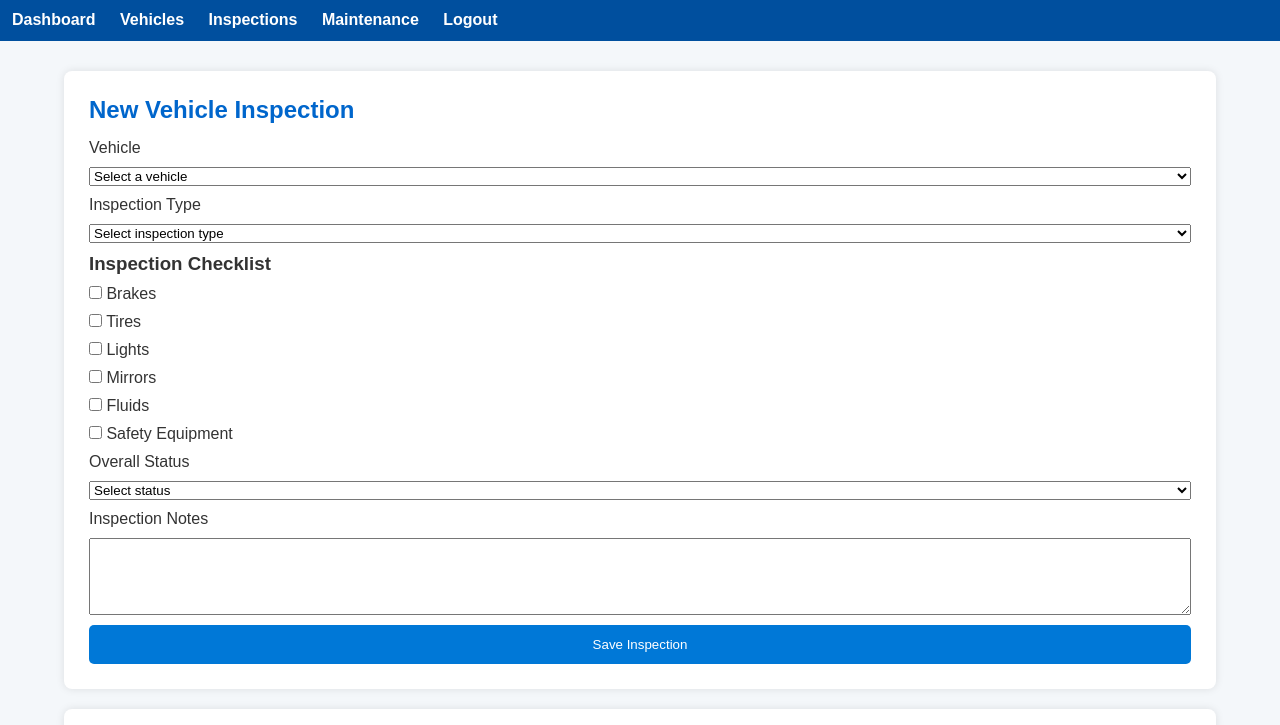
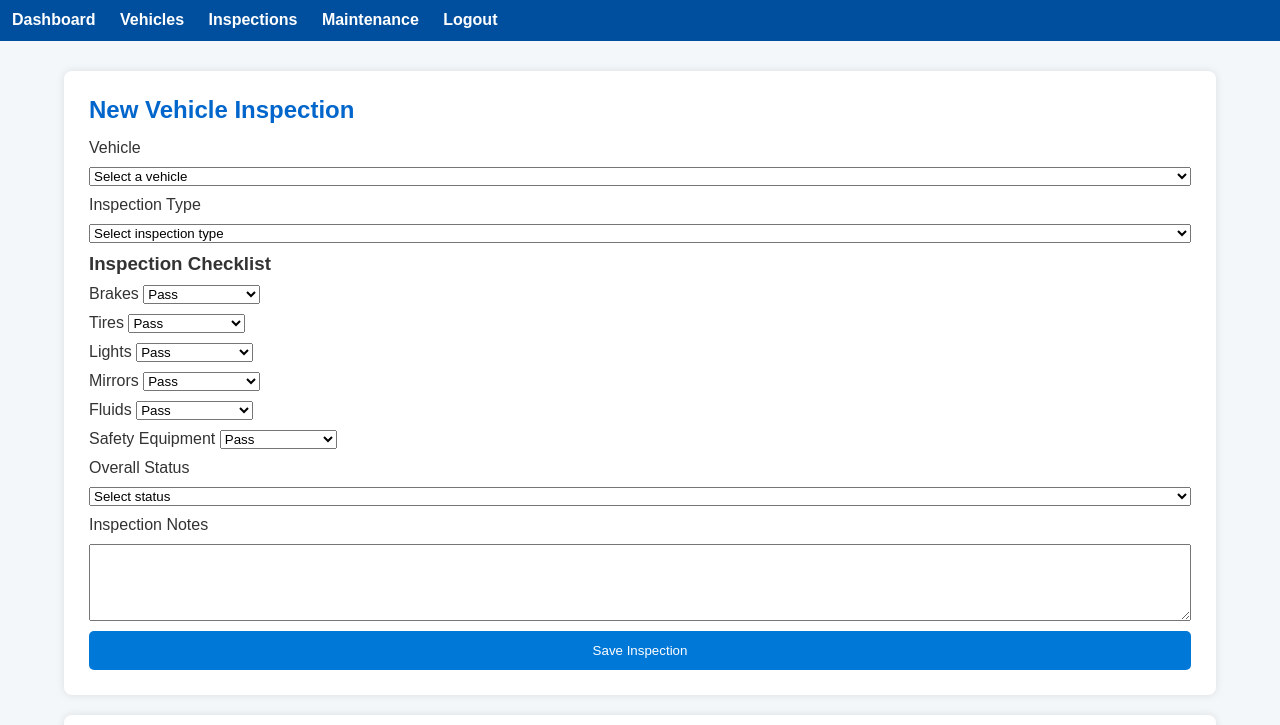
Before and after one commit to hillkrest-design/FleetCheck, a plain HTML site: page inspections.html in a window 1280 px wide. Shown: the part 75-800 px from the top of the page. Drawn offline with Linux system fonts and the light colour scheme.

Commit message:
Update inspections.html

```diff
--- a/inspections.html
+++ b/inspections.html
@@ -72,75 +72,76 @@
 
 <div class="inspection-item">
 
-                <label>
-                    <input
-                        type="checkbox"
-                        name="inspection"
-                        value="Brakes">
-                    Brakes
-                </label>
+    <label>Brakes</label>
+
+    <select class="inspection-result" data-item="Brakes">
+        <option value="Pass">Pass</option>
+        <option value="Needs Attention">Needs Attention</option>
+        <option value="Fail">Fail</option>
+    </select>
 
 </div>
 
 <div class="inspection-item">
 
-                <label>
-                    <input
-                        type="checkbox"
-                        name="inspection"
-                        value="Tires">
-                    Tires
-                </label>
+    <label>Tires</label>
+
+    <select class="inspection-result" data-item="Tires">
+        <option value="Pass">Pass</option>
+        <option value="Needs Attention">Needs Attention</option>
+        <option value="Fail">Fail</option>
+    </select>
 
 </div>
 
 <div class="inspection-item">
 
-                <label>
-                    <input
-                        type="checkbox"
-                        name="inspection"
-                        value="Lights">
-                    Lights
-                </label>
+    <label>Lights</label>
+
+    <select class="inspection-result" data-item="Lights">
+        <option value="Pass">Pass</option>
+        <option value="Needs Attention">Needs Attention</option>
+        <option value="Fail">Fail</option>
+    </select>
 
 </div>
 
 <div class="inspection-item">
 
-                <label>
-                    <input
-                        type="checkbox"
-                        name="inspection"
-                        value="Mirrors">
-                    Mirrors
-                </label>
+    <label>Mirrors</label>
+
+    <select class="inspection-result" data-item="Mirrors">
+        <option value="Pass">Pass</option>
+        <option value="Needs Attention">Needs Attention</option>
+        <option value="Fail">Fail</option>
+    </select>
 
 </div>
 
 <div class="inspection-item">
 
-                <label>
-                    <input
-                        type="checkbox"
-                        name="inspection"
-                        value="Fluids">
-                    Fluids
-                </label>
+    <label>Fluids</label>
+
+    <select class="inspection-result" data-item="Fluids">
+        <option value="Pass">Pass</option>
+        <option value="Needs Attention">Needs Attention</option>
+        <option value="Fail">Fail</option>
+    </select>
 
 </div>
 
 <div class="inspection-item">
 
-                <label>
-                    <input
-                        type="checkbox"
-                        name="inspection"
-                        value="Safety Equipment">
-                    Safety Equipment
-                </label>
+    <label>Safety Equipment</label>
+
+    <select class="inspection-result" data-item="Safety Equipment">
+        <option value="Pass">Pass</option>
+        <option value="Needs Attention">Needs Attention</option>
+        <option value="Fail">Fail</option>
+    </select>
 
 </div>
+
 
 
             <label for="inspectionStatus">
```
Lines whose indentation alone changed are shown as unchanged.
